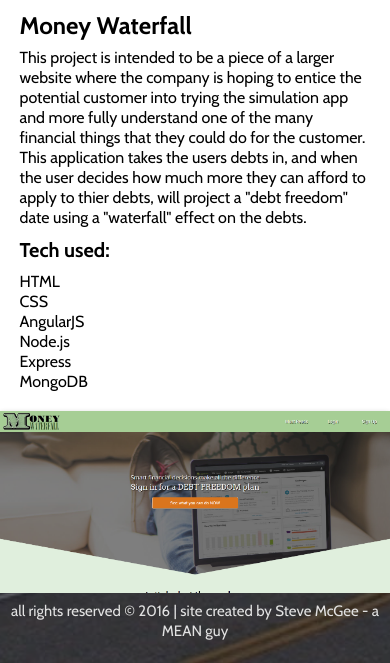
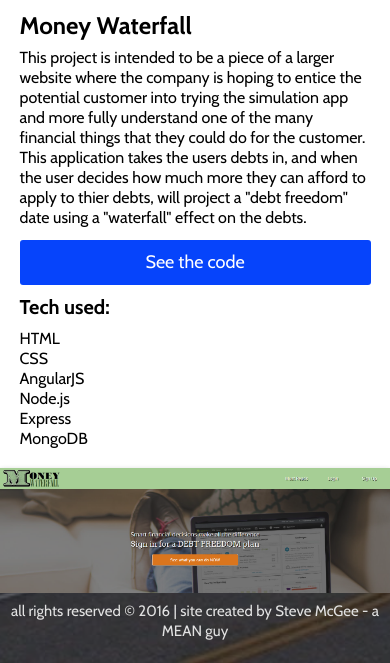
Before and after one commit to smcgee31/Personal_Portfolio_site, a website: page public/index.html in a window 390 px wide. Both pictures are taken after a click on the link "work". Shown: the part 181-844 px from the top of the page. Drawn offline with nearby package versions, Linux system fonts and the light colour scheme; some packages are replaced by stand-ins of ours.

Commit message:
just working the portfolio a bit... added DevTunes again, code button on work page

```diff
--- a/public/contact/thanksDir.js
+++ b/public/contact/thanksDir.js
@@ -3,7 +3,7 @@ angular.module('app')
 
     return {
         templateUrl: 'contact/thanks.html',
-        restrict: 'AE',
+        restrict: 'AE'
     };
 
 
--- a/public/header/headerDir.js
+++ b/public/header/headerDir.js
@@ -3,7 +3,8 @@ angular.module( 'app' )
 
 		return {
 			templateUrl: 'header/header.html',
-			restrict: 'AE',
+			restrict: 'E',
+			replace: true,
 			controller: function ( $scope ) {
 
 				$scope.visible = false;
--- a/public/index.html
+++ b/public/index.html
@@ -35,6 +35,7 @@
         <script src="work/workSvc.js"></script>
         <script src="footer/footerDir.js"></script>
         <script src="header/headerDir.js"></script>
+        <script src="work/codebuttonDir.js"></script>
 
     </body>
 </html>
--- a/public/styles/styles.css
+++ b/public/styles/styles.css
@@ -639,6 +639,26 @@ body:before {
     display: block;
     margin: 0 5%;
   }
+  .codeButton {
+    font-size: 18px;
+    height: 45px;
+    text-align: center;
+    margin: 0 5% 12px 5%;
+    border-radius: 3px;
+    transition: background-color 0.15s ease;
+    background-color: #0644fb;
+    margin-left: 5%;
+    margin-right: 5%;
+  }
+  .codeButton:hover {
+    background-color: #0435C8;
+  }
+  .codeButtonText {
+    font-size: 18px;
+    line-height: 45px;
+    color:  white;
+    margin: 0 auto;
+  }
   .blueButton {
     font-size: 18px;
     height: 45px;
--- /dev/null
+++ b/public/work/codeButton.html
@@ -0,0 +1,5 @@
+<a href="{{project.codeUrl}}" target="_blank">
+    <div class="codeButton">
+        <span class="codeButtonText">{{project.codeText}}</span>
+    </div>
+</a>
--- a/public/work/codeButtonDir.js
+++ b/public/work/codeButtonDir.js
@@ -2,8 +2,9 @@ angular.module('app')
     .directive('codebuttonDir', function() {
 
         return {
-        templateUrl: '<a href="{{project.code}}" target="_blank"><div class="codeButton"><span class="codeButtonText">{{project.codeText}}</span></div></a>',
-        restrict: 'AE',
+            templateUrl: 'work/codeButton.html',
+            restrict: 'E',
+            replace: true,
             controller: function($scope, workSvc) {
                 $scope.projects = workSvc.getProjects();
             }
--- a/public/work/workSvc.js
+++ b/public/work/workSvc.js
@@ -8,7 +8,7 @@ angular.module('app')
             tech: ['HTML', 'CSS', 'AngularJS', 'Node.js', 'Express', 'MongoDB'],
             img: 'img/mwaterfall.png',
             url: 'http://moneywaterfall.stevenmcgee.me',
-            code: 'https://github.com/smcgee31/waterfall',
+            codeUrl: 'https://github.com/smcgee31/waterfall',
             codeText: 'See the code'
         },{
             title: 'Hearing Matters',
@@ -16,15 +16,15 @@ angular.module('app')
             tech: ['HTML', 'SASS', 'Gulp', 'Wordpress', 'PHP'],
             img: 'img/hearingmatters.png',
             url: 'http://hearingmatters.us',
-            code: '',
-            codeText: ''
+            codeUrl: '',
+            codeText: 'Sorry - no code here'
         },{
             title: 'React-Wiki-Search',
             desc: 'This is a small React app that simply hits the Wikipedia API and retrieves results. If you click the result it jumps to the actual Wikipedia page for that result.',
             tech: ['React', 'Webpack', 'HTML', 'CSS'],
             img: 'img/react-wiki.png',
             url: 'http://react-wiki.stevenmcgee.me',
-            code: 'https://github.com/smcgee31/react-wiki',
+            codeUrl: 'https://github.com/smcgee31/react-wiki',
             codeText: 'See the code'
         },{
             title: 'Code School Clone',
@@ -32,16 +32,18 @@ angular.module('app')
             tech: ['HTML', 'CSS'],
             img: 'img/codeschoolclone.png',
             url: 'http://codeschoolclone.stevenmcgee.me',
-            code: 'https://github.com/smcgee31/codeschoolclone',
+            codeUrl: 'https://github.com/smcgee31/codeschoolclone',
             codeText: 'See the code'
         },
-        // {
-        //     title: 'DevTunes',
-        //     desc: 'This was an AngularJS class project that I completed while at DevMountain. It will search iTunes for your artist and return a grid with a list of songs with all the other iTunes information about those songs. PS. it looks fine down to an iPad but a cell phone... not so much - needs work there.',
-        //     tech: ['HTML', 'CSS', 'AngularJS'],
-        //     img: 'img/devtunes.png',
-        //     url: 'http://devtunes.stevenmcgee.me'
-        // },
+        {
+            title: 'DevTunes',
+            desc: 'This was an AngularJS class project that I completed while at DevMountain. It will search iTunes for your artist and return a grid with a list of songs with all the other iTunes information about those songs. PS. it looks fine down to an iPad but a cell phone... not so much - needs work there.',
+            tech: ['HTML', 'CSS', 'AngularJS'],
+            img: 'img/devtunes.png',
+            url: 'http://devtunes.stevenmcgee.me',
+            codeUrl: 'https://github.com/smcgee31/codeschoolclone',
+            codeText: 'See the code'
+        },
     ];
 
     this.getProjects = function() {
```
Lines whose indentation alone changed are shown as unchanged.
